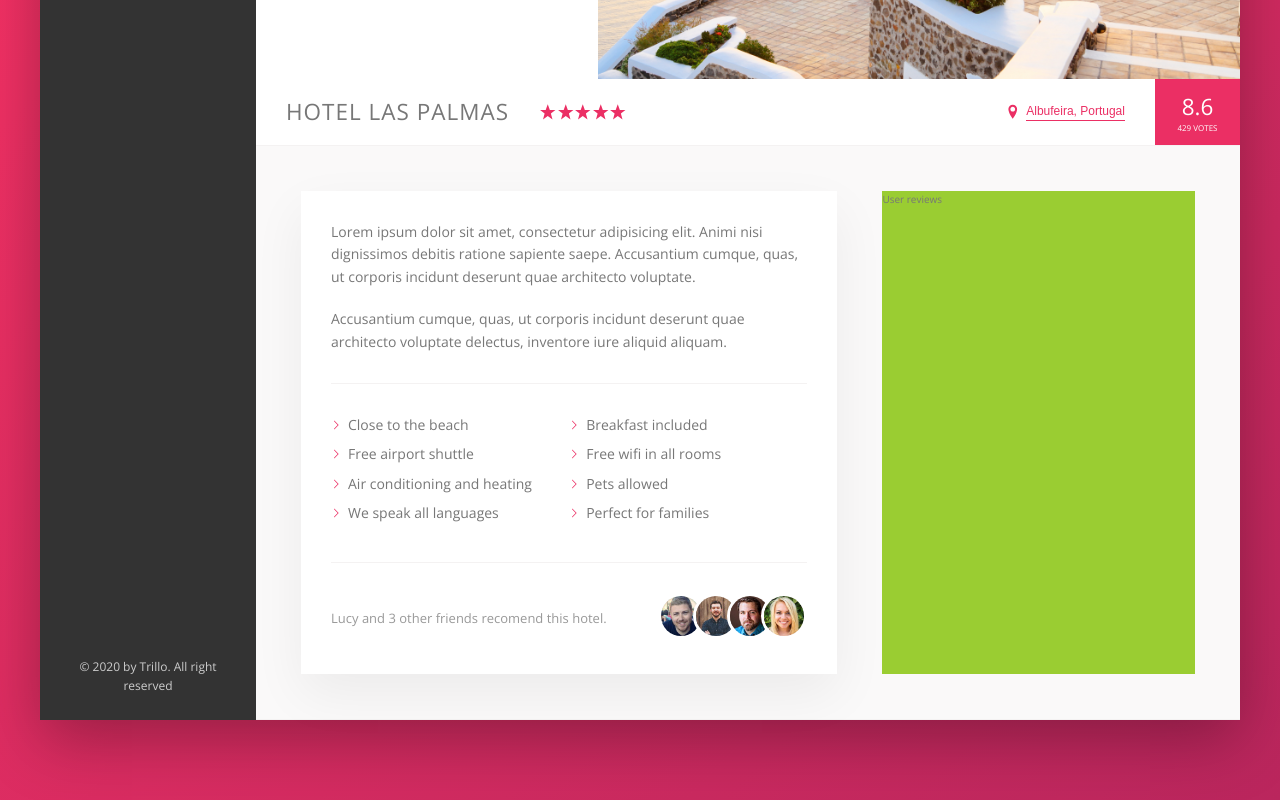
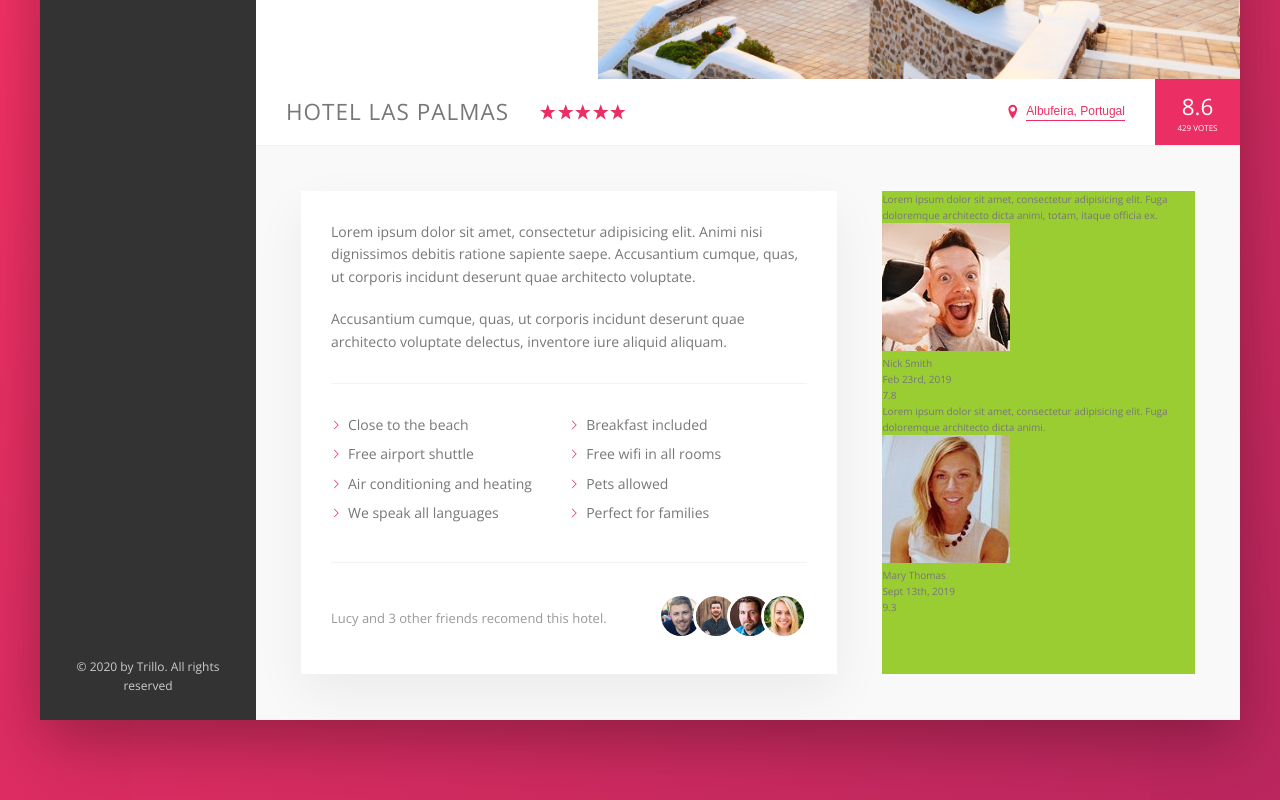
Before and after one commit to ks603/Travel_App, a website: page index.html in a window 1280 px wide. Shown: the part 456-1256 px from the top of the page. Drawn offline with nearby package versions, Linux system fonts and the light colour scheme.

Commit message:
Created the HTML for the reviews section

```diff
--- a/index.html
+++ b/index.html
@@ -92,7 +92,7 @@
             </li>
           </ul>
           <div class="legal">
-            &copy; 2020 by Trillo. All right reserved
+            &copy; 2020 by Trillo. All rights reserved
           </div>
         </nav>
 
@@ -208,7 +208,34 @@
               </div>
             </div>
             <div class="user-reviews">
-              User reviews
+              <figure class="review">
+                <blockquote class="review__text">
+                  Lorem ipsum dolor sit amet, consectetur adipisicing elit. Fuga
+                  doloremque architecto dicta animi, totam, itaque officia ex.
+                </blockquote>
+                <figcaption class="review__user">
+                  <img src="img/user-1.jpg" alt="" class="review__photo" />
+                  <div class="review__user-box">
+                    <p class="review__user-name">Nick Smith</p>
+                    <p class="review__user-date">Feb 23rd, 2019</p>
+                  </div>
+                  <div class="review__rating">7.8</div>
+                </figcaption>
+              </figure>
+              <figure class="review">
+                <blockquote class="review__text">
+                  Lorem ipsum dolor sit amet, consectetur adipisicing elit. Fuga
+                  doloremque architecto dicta animi.
+                </blockquote>
+                <figcaption class="review__user">
+                  <img src="img/user-2.jpg" alt="" class="review__photo" />
+                  <div class="review__user-box">
+                    <p class="review__user-name">Mary Thomas</p>
+                    <p class="review__user-date">Sept 13th, 2019</p>
+                  </div>
+                  <div class="review__rating">9.3</div>
+                </figcaption>
+              </figure>
             </div>
           </div>
         </main>
```
